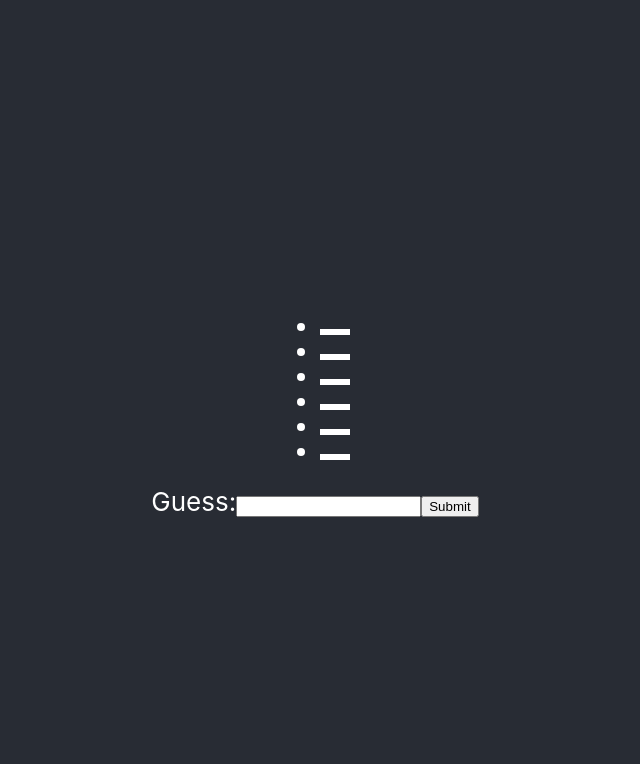
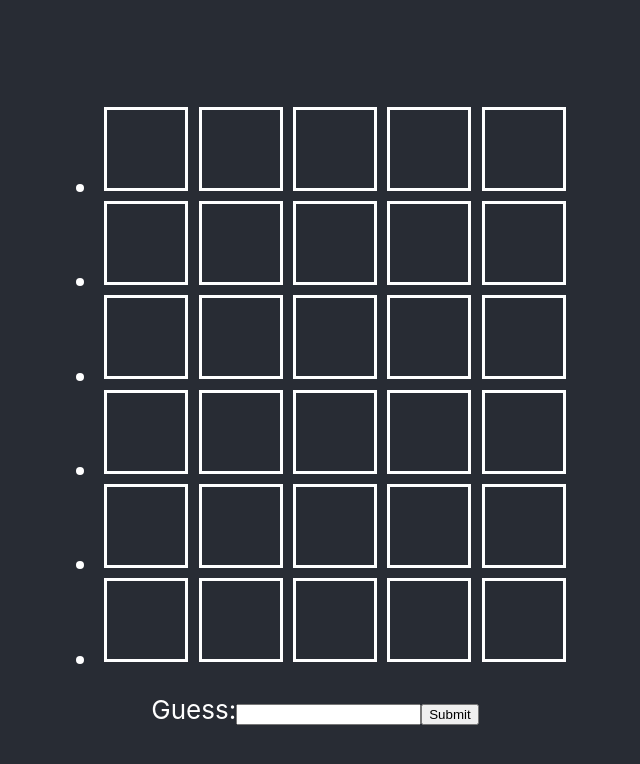
Before and after one commit to cynthia-lam/honsle, a React (Create React App) app: page / in a window 1280 px wide. Shown: the top 764 px of the page, without its empty margins (325-965 px from the left). Built offline with nearby package versions, Linux system fonts and the light colour scheme.

Commit message:
Create standard size for guessLetter

```diff
--- a/src/styles/GuessLetter.css
+++ b/src/styles/GuessLetter.css
@@ -1,3 +1,9 @@
 .guessLetter {
+  display: flex;
+  justify-content: center;
+  align-items: center;
   border: solid;
+  height: 3em;
+  width: 3em;
+  margin: 0.2em 0.2em 0.2em 0.2em;
 }
```
